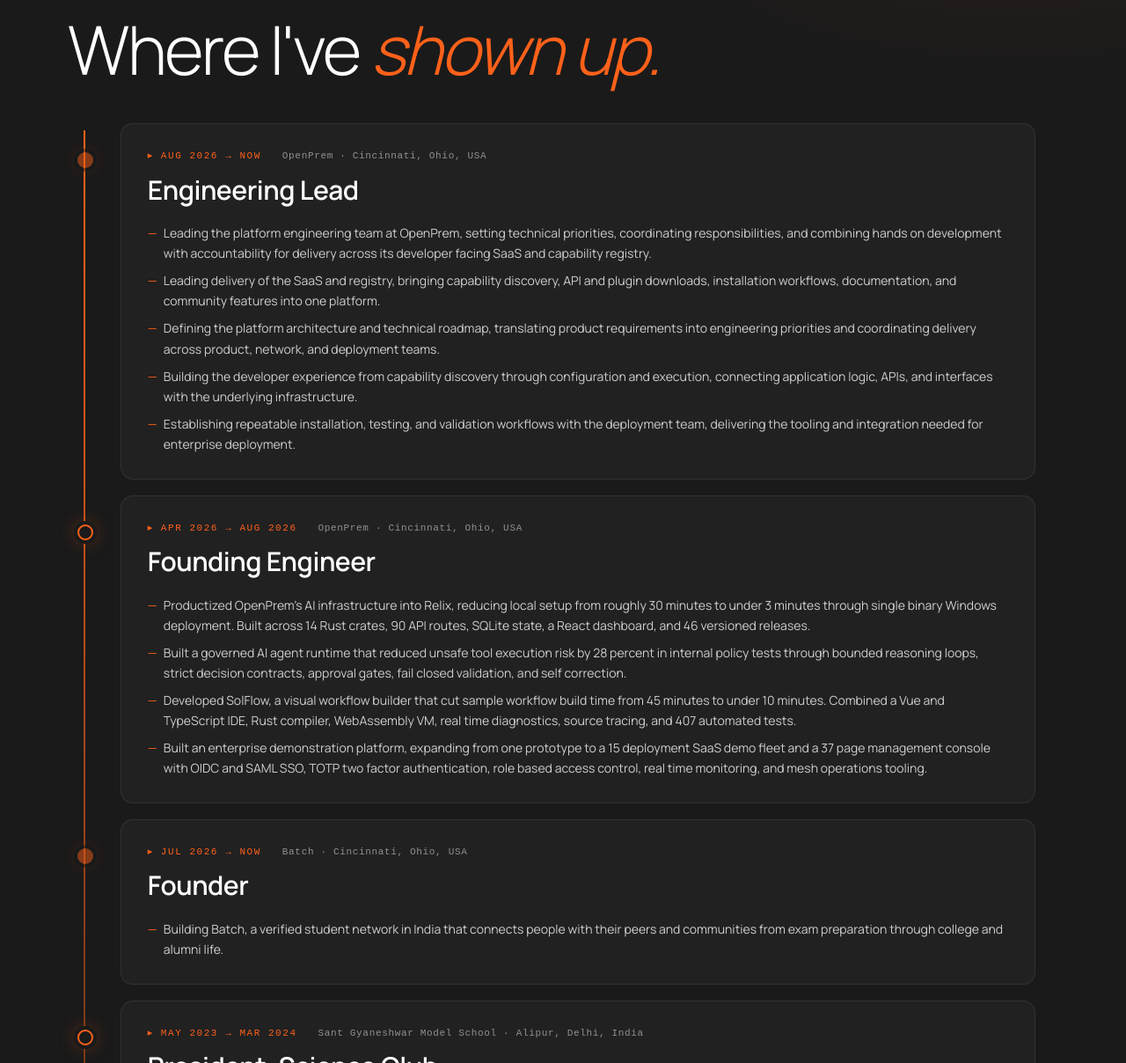
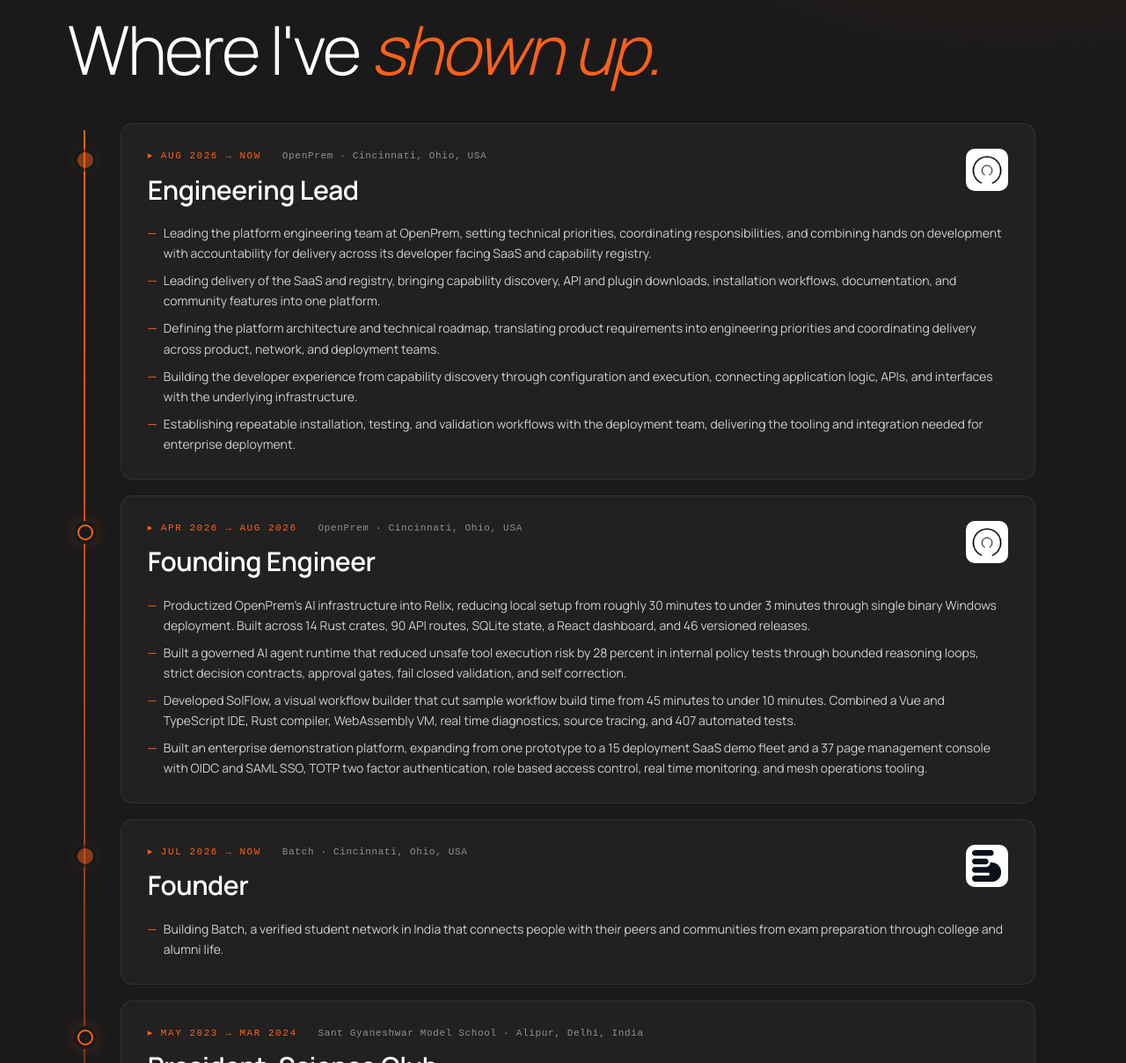
Before and after one commit to itsramananshul/Portfolio, a plain HTML site: page index.html in a window 1280 px wide. Shown: the part 2854-4062 px from the top of the page at 88% size. Drawn offline with Linux system fonts and the light colour scheme; a web font is replaced by a local one.

Commit message:
Add OpenPrem and Batch logos to experience cards

```diff
--- a/index.html
+++ b/index.html
@@ -385,6 +385,11 @@ body.menu-open { overflow:hidden; }
 }
 .exp-period::before { content:'▸'; }
 .exp-org { font-family:var(--mono); font-size:11px; letter-spacing:.06em; color:rgba(255,255,255,.5); }
+.exp-logo {
+  float:right; width:48px; height:48px; object-fit:contain;
+  padding:6px; margin:0 0 12px 16px; background:#fff; border-radius:10px;
+}
+.exp-logo ~ .exp-pts { clear:both; }
 .exp-role {
   font-family:var(--sans); font-weight:600;
   font-size:clamp(22px, 2.4vw, 30px); letter-spacing:-.015em; margin-bottom:14px;
@@ -1020,6 +1025,7 @@ footer {
 
   <div class="exp-timeline">
     <div class="exp-card live">
+      <img class="exp-logo" src="assets/openprem-logo.png" alt="OpenPrem logo" width="48" height="48" loading="lazy" />
       <div class="exp-head">
         <span class="exp-period">Aug 2026 → Now</span>
         <span class="exp-org">OpenPrem · Cincinnati, Ohio, USA</span>
@@ -1035,6 +1041,7 @@ footer {
     </div>
 
     <div class="exp-card">
+      <img class="exp-logo" src="assets/openprem-logo.png" alt="OpenPrem logo" width="48" height="48" loading="lazy" />
       <div class="exp-head">
         <span class="exp-period">Apr 2026 → Aug 2026</span>
         <span class="exp-org">OpenPrem · Cincinnati, Ohio, USA</span>
@@ -1049,6 +1056,7 @@ footer {
     </div>
 
     <div class="exp-card live">
+      <img class="exp-logo" src="assets/batch-logo.svg" alt="Batch logo" width="48" height="48" loading="lazy" />
       <div class="exp-head">
         <span class="exp-period">Jul 2026 → Now</span>
         <span class="exp-org">Batch · Cincinnati, Ohio, USA</span>
```
Also changed, not shown: assets/batch-logo.svg (added), assets/openprem-logo.png (added).
